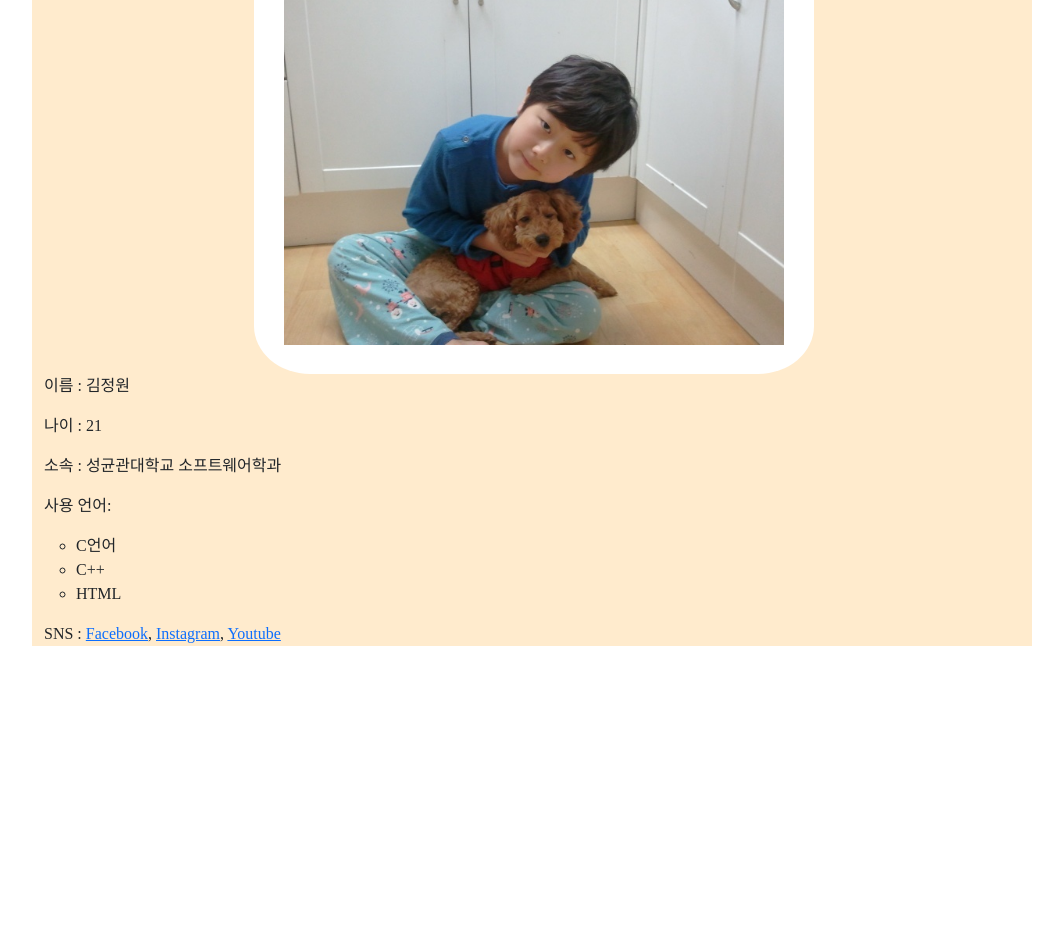
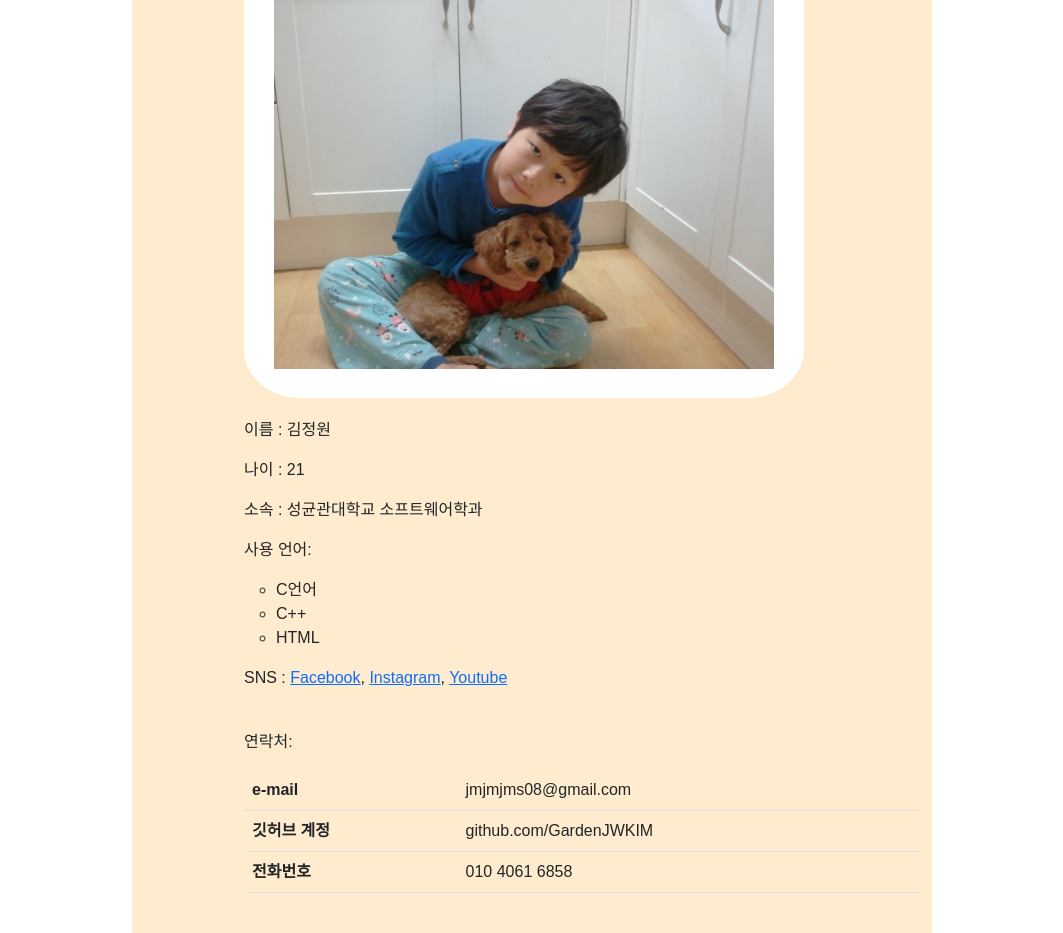
Before and after one commit to GardenJWKIM/oss-assignment2, a plain HTML site: page index.html in a window 1280 px wide. Shown: the part 106-1039 px from the top of the page, without its empty margins (108-1171 px from the left). Before the commit the page ends 800 px from the top, so only its background shows below. Drawn offline with nearby package versions, Linux system fonts and the light colour scheme.

Commit message:
second commit

```diff
--- a/index.html
+++ b/index.html
@@ -1,5 +1,4 @@
 <!DOCTYPE html>
-<html lang="en">
 <head>
     <meta charset="UTF-8">
     <meta name="viewport" content="width=device-width, initial-scale=1">
@@ -16,6 +15,7 @@
 
 <body>
     <div class="container">
+        <br>
         <div class="profile-box">
             <div class="profile-name">
                 <h1>My Profile</h2>
@@ -35,7 +35,27 @@
                     <li>HTML</li>
                 </ul>
             </p>
-            <p>SNS : <a href="#">Facebook</a>, <a href="#">Instagram</a>, <a href="#">Youtube</a></p>
+            <p>SNS : <a href="https://www.facebook.com/profile.php?id=100010163942160">Facebook</a>, <a href="https://www.instagram.com/kjwon0825/">Instagram</a>, <a href="https://www.youtube.com/channel/UCw0VN2z0cCuE2sWeFBwwk0w">Youtube</a></p>
+            <br>
+            <p>연락처:
+                <table class="table" width="400">
+                    <tbody>
+                      <tr>
+                        <th scope="row">e-mail</th>
+                        <td>jmjmjms08@gmail.com</td>
+                      </tr>
+                      <tr>
+                        <th scope="row">깃허브 계정</th>
+                        <td>github.com/GardenJWKIM</td>
+                      </tr>
+                      <tr>
+                        <th scope="row">전화번호</th>
+                        <td>010 4061 6858</td>
+                      </tr>
+                    </tbody>
+                </table>
+            </p>
+            <br>
         </div>
     </div>
 </body>
--- a/style.css
+++ b/style.css
@@ -1,7 +1,7 @@
 .container{
     background-color: blanchedalmond;
     font-family:'Times New Roman', Times, serif;
-    width: 1000px;
+    width: 800px;
 }
 
 .profile-box{
@@ -10,7 +10,7 @@
     height: 480px;
     border-radius: 10%;
     text-align: center;
-    margin-left: 210px;
+    margin-left: 100px;
     padding: 20px;
 }
 
@@ -22,3 +22,10 @@
 .profile-name{
     text-align: center;
 }
+
+.personal-info{
+    font-family:Arial, Helvetica, sans-serif;
+    line-height: 1.5;
+    margin-left: 100px;
+    margin-top: 20px;
+}
```
